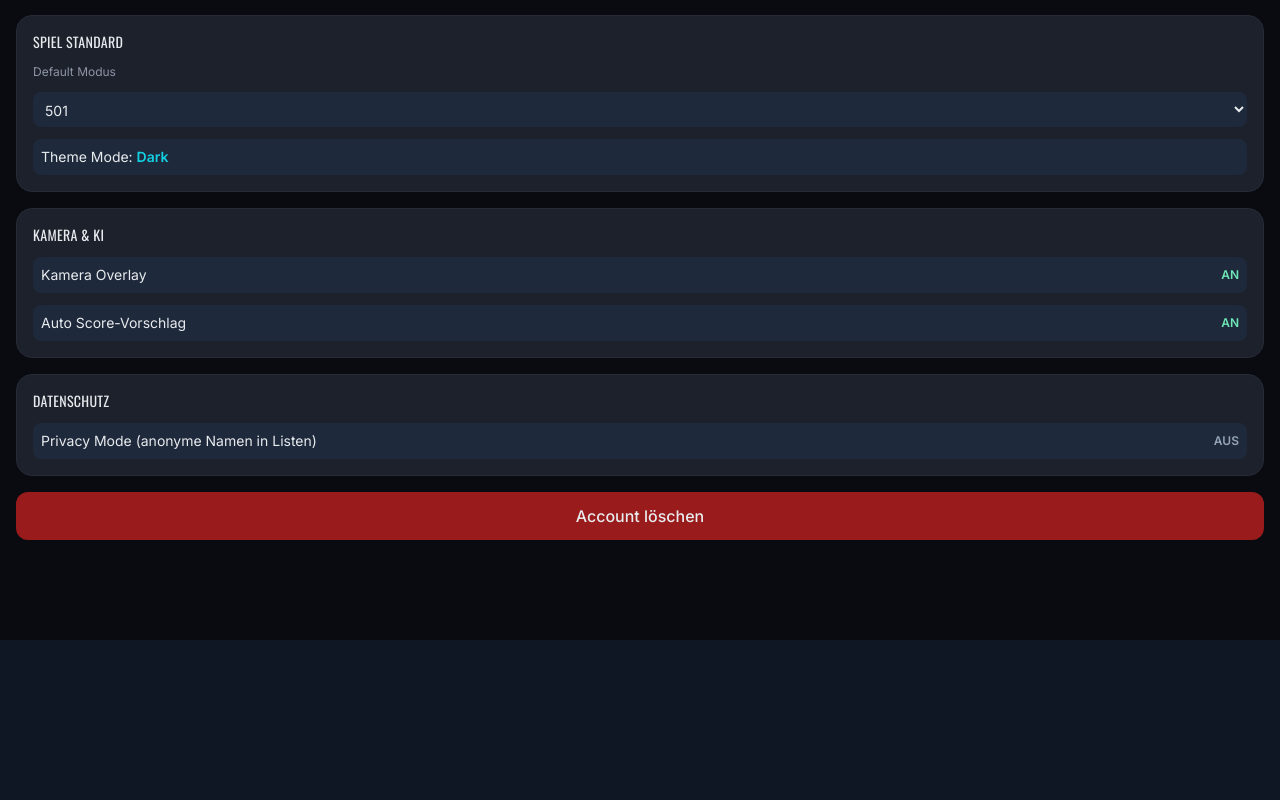
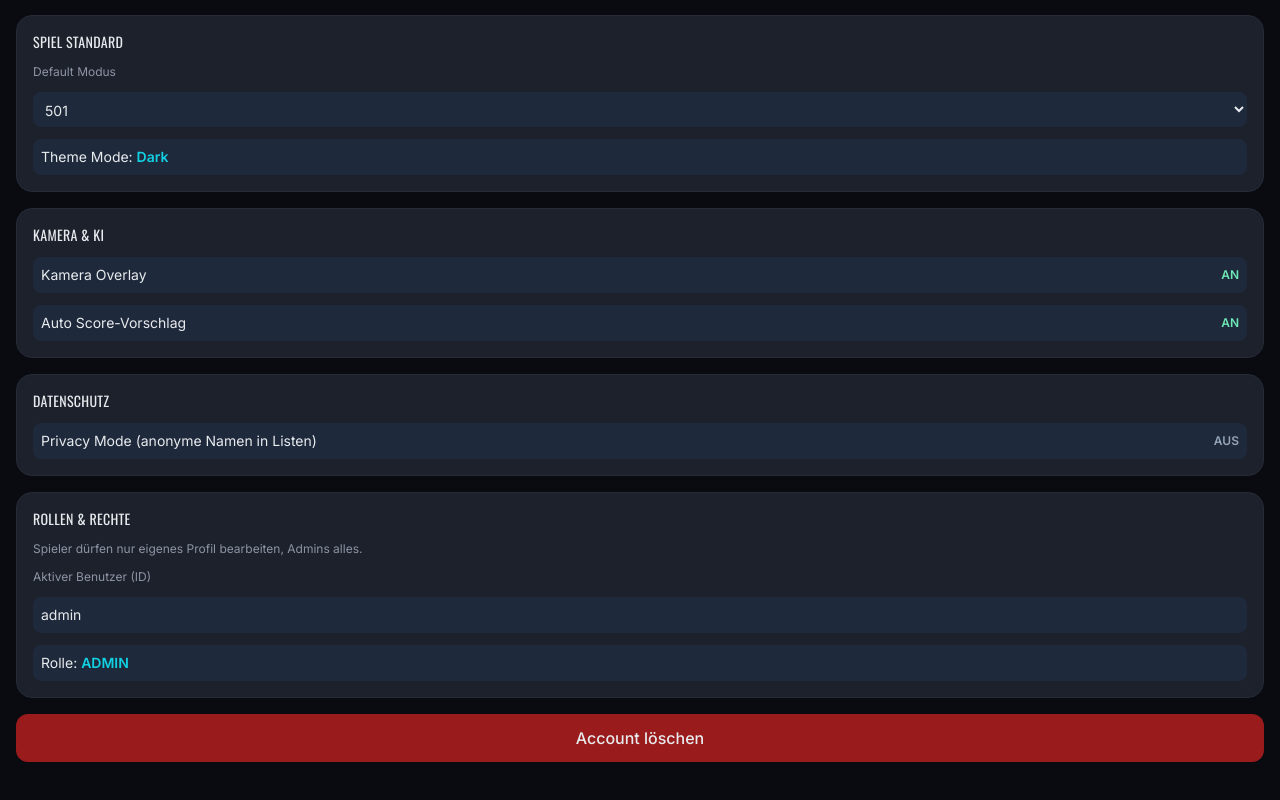
Before and after one commit to Martin-Mue/H-Town-United-Dartsapp-byClawdbot, a React (Vite) app in the folder frontend/: page /settings in a window 1280 px wide. Shown: the part 819-1619 px from the top of the page. Before the commit the page ends 1459 px from the top, so only its background shows below. Built offline with nearby package versions, Linux system fonts and the light colour scheme.

Commit message:
feat: add role-based player editing (self vs admin) and auth context controls

```diff
--- a/frontend/src/features/players/PlayerProfilePage.tsx
+++ b/frontend/src/features/players/PlayerProfilePage.tsx
@@ -20,6 +20,17 @@ export function PlayerProfilePage() {
   const [trendMode, setTrendMode] = useState<'match' | 'mixed'>('match');
   const [expandedMatchId, setExpandedMatchId] = useState<string | null>(null);
 
+  const auth = useMemo(() => {
+    try {
+      const raw = window.localStorage.getItem('htown-auth-context');
+      if (!raw) return { userId: 'admin', role: 'ADMIN' as 'ADMIN' | 'PLAYER' };
+      const parsed = JSON.parse(raw) as { userId?: string; role?: 'ADMIN' | 'PLAYER' };
+      return { userId: parsed.userId || 'admin', role: parsed.role || 'ADMIN' };
+    } catch {
+      return { userId: 'admin', role: 'ADMIN' as 'ADMIN' | 'PLAYER' };
+    }
+  }, []);
+
   const players = useMemo<ManagedPlayer[]>(() => {
     try {
       const raw = window.localStorage.getItem('htown-players');
@@ -31,6 +42,7 @@ export function PlayerProfilePage() {
 
 
   const player = players.find((p) => p.id === playerId);
+  const canEditProfile = !!player && (auth.role === 'ADMIN' || auth.userId === (player as any).ownerUserId || auth.userId === player.id);
 
   useEffect(() => {
     if (!player) return;
@@ -152,7 +164,7 @@ export function PlayerProfilePage() {
       <div className="rounded-2xl card-bg border soft-border p-4 space-y-3">
         <div className="flex items-center justify-between">
           <h3 className="text-sm uppercase">Spieler-Steckbrief</h3>
-          <button onClick={() => setIsEditingBio((v) => !v)} className="rounded bg-slate-800 px-2 py-1 text-[11px]">{isEditingBio ? 'Fertig' : 'Bearbeiten'}</button>
+          <button disabled={!canEditProfile} onClick={() => setIsEditingBio((v) => !v)} className="rounded bg-slate-800 px-2 py-1 text-[11px] disabled:opacity-40">{isEditingBio ? 'Fertig' : 'Bearbeiten'}</button>
         </div>
 
         {!isEditingBio ? (
@@ -195,6 +207,7 @@ export function PlayerProfilePage() {
               <button onClick={() => previewAnnouncement(player.displayName, bioDraft.nickname, bioDraft.nicknamePronunciation, bioDraft.announcerStyle)} className="rounded bg-slate-800 p-2">Ansage testen</button>
               <button
                 onClick={() => {
+                  if (!canEditProfile) return;
                   const raw = window.localStorage.getItem('htown-players');
                   if (!raw) return;
                   const all = JSON.parse(raw) as ManagedPlayer[];
--- a/frontend/src/features/players/PlayersPage.tsx
+++ b/frontend/src/features/players/PlayersPage.tsx
@@ -26,6 +26,7 @@ type ManagedPlayer = {
   avatarSourcePhoto?: string;
   avatarKind?: 'GENERIC_AI' | 'PHOTO_STYLIZED';
   avatarStyle?: 'REALISTIC' | 'COMIC' | 'NEON';
+  ownerUserId?: string;
 };
 
 const STORAGE_KEY = 'htown-players';
@@ -125,17 +126,17 @@ export function PlayersPage() {
     if (seedVersion !== SEED_VERSION) {
       window.localStorage.setItem(STORAGE_KEY, JSON.stringify(SEED_PLAYERS));
       window.localStorage.setItem(SEED_VERSION_KEY, SEED_VERSION);
-      return SEED_PLAYERS;
+      return SEED_PLAYERS.map((p) => ({ ...p, ownerUserId: p.id }));
     }
 
     const raw = window.localStorage.getItem(STORAGE_KEY);
     if (!raw) {
       window.localStorage.setItem(STORAGE_KEY, JSON.stringify(SEED_PLAYERS));
-      return SEED_PLAYERS;
+      return SEED_PLAYERS.map((p) => ({ ...p, ownerUserId: p.id }));
     }
 
     try {
-      return JSON.parse(raw) as ManagedPlayer[];
+      return (JSON.parse(raw) as ManagedPlayer[]).map((p) => ({ ...p, ownerUserId: p.ownerUserId ?? p.id }));
     } catch {
       window.localStorage.setItem(STORAGE_KEY, JSON.stringify(SEED_PLAYERS));
       return SEED_PLAYERS;
@@ -164,6 +165,19 @@ export function PlayersPage() {
   const [avatarStyleInput, setAvatarStyleInput] = useState<'REALISTIC' | 'COMIC' | 'NEON'>('COMIC');
   const [editPlayerId, setEditPlayerId] = useState<string | null>(null);
 
+  const auth = useMemo(() => {
+    try {
+      const raw = window.localStorage.getItem('htown-auth-context');
+      if (!raw) return { userId: 'admin', role: 'ADMIN' as 'ADMIN' | 'PLAYER' };
+      const parsed = JSON.parse(raw) as { userId?: string; role?: 'ADMIN' | 'PLAYER' };
+      return { userId: parsed.userId || 'admin', role: parsed.role || 'ADMIN' };
+    } catch {
+      return { userId: 'admin', role: 'ADMIN' as 'ADMIN' | 'PLAYER' };
+    }
+  }, []);
+
+  const canEditPlayer = (player: ManagedPlayer) => auth.role === 'ADMIN' || auth.userId === player.ownerUserId || auth.userId === player.id;
+
   const persist = (next: ManagedPlayer[]) => {
     setPlayers(next);
     window.localStorage.setItem(STORAGE_KEY, JSON.stringify(next));
@@ -176,6 +190,7 @@ export function PlayersPage() {
 
 
   const startEditPlayer = (player: ManagedPlayer) => {
+    if (!canEditPlayer(player)) return;
     setEditPlayerId(player.id);
     setNameInput(player.displayName);
     setModeInput(player.preferredCheckoutMode);
@@ -196,6 +211,8 @@ export function PlayersPage() {
 
   const saveEditedPlayer = async () => {
     if (!editPlayerId) return;
+    const target = players.find((p) => p.id === editPlayerId);
+    if (!target || !canEditPlayer(target)) return;
     const trimmedName = nameInput.trim();
     if (!trimmedName) return;
 
@@ -245,10 +262,12 @@ export function PlayersPage() {
         : await generateGenericDartAvatar(trimmedName, 'create', avatarStyleInput);
     }
 
+    const newId = `p-${crypto.randomUUID().slice(0, 8)}`;
+
     persist([
       ...players,
       {
-        id: `p-${crypto.randomUUID().slice(0, 8)}`,
+        id: newId,
         displayName: trimmedName,
         membershipStatus: statusInput,
         nickname: nicknameInput.trim() || undefined,
@@ -269,6 +288,7 @@ export function PlayersPage() {
         avatarSourcePhoto: sourcePhotoInput || undefined,
         avatarKind: sourcePhotoInput ? 'PHOTO_STYLIZED' : 'GENERIC_AI',
         avatarStyle: avatarStyleInput,
+        ownerUserId: newId,
       },
     ]);
 
@@ -418,9 +438,11 @@ export function PlayersPage() {
                 <p className="font-semibold truncate">{player.displayName}{player.nickname ? ` "${player.nickname}"` : ''}</p>
                 <p className="text-xs muted-text">Ø {player.currentAverage} · Checkout {player.checkoutPercentage}% · {player.total180s}x 180</p>
                 <div className="mt-1 flex flex-wrap gap-2">
-                  <button onClick={() => startEditPlayer(player)} className="text-[11px] text-slate-200 flex items-center gap-1">
-                    <Pencil size={12} /> Bearbeiten
-                  </button>
+                  {canEditPlayer(player) && (
+                    <button onClick={() => startEditPlayer(player)} className="text-[11px] text-slate-200 flex items-center gap-1">
+                      <Pencil size={12} /> Bearbeiten
+                    </button>
+                  )}
                   <button onClick={() => generateAvatarForPlayer(player.id, player.displayName)} className="text-[11px] primary-text flex items-center gap-1">
                     <Sparkles size={12} /> KI-Bild aktualisieren
                   </button>
--- a/frontend/src/features/settings/SettingsPage.tsx
+++ b/frontend/src/features/settings/SettingsPage.tsx
@@ -37,6 +37,16 @@ export function SettingsPage() {
   const [privacyMode, setPrivacyMode] = useState(false);
   const [confirmDelete, setConfirmDelete] = useState(false);
   const [appSettings, setAppSettings] = useState<AppSettings>(() => readSettings());
+  const [authContext, setAuthContext] = useState<{ userId: string; role: 'ADMIN' | 'PLAYER' }>(() => {
+    try {
+      const raw = window.localStorage.getItem('htown-auth-context');
+      if (!raw) return { userId: 'admin', role: 'ADMIN' };
+      const parsed = JSON.parse(raw) as { userId?: string; role?: 'ADMIN' | 'PLAYER' };
+      return { userId: parsed.userId || 'admin', role: parsed.role || 'ADMIN' };
+    } catch {
+      return { userId: 'admin', role: 'ADMIN' };
+    }
+  });
 
   const eloPreview = useMemo(() => {
     if (!appSettings.eloRankingEnabled) return 'ELO-Ranking deaktiviert';
@@ -47,6 +57,11 @@ export function SettingsPage() {
     const next = { ...appSettings, ...patch };
     setAppSettings(next);
     window.localStorage.setItem(SETTINGS_KEY, JSON.stringify(next));
+  };
+
+  const persistAuth = (next: { userId: string; role: 'ADMIN' | 'PLAYER' }) => {
+    setAuthContext(next);
+    window.localStorage.setItem('htown-auth-context', JSON.stringify(next));
   };
 
   return (
@@ -119,6 +134,16 @@ export function SettingsPage() {
         <ToggleRow label="Privacy Mode (anonyme Namen in Listen)" value={privacyMode} onToggle={() => setPrivacyMode((v) => !v)} />
       </div>
 
+      <div className="rounded-2xl card-bg border soft-border p-4 space-y-3">
+        <h3 className="text-sm uppercase">Rollen & Rechte</h3>
+        <p className="text-xs muted-text">Spieler dürfen nur eigenes Profil bearbeiten, Admins alles.</p>
+        <label className="text-xs muted-text block">Aktiver Benutzer (ID)</label>
+        <input value={authContext.userId} onChange={(e) => persistAuth({ ...authContext, userId: e.target.value || 'player-1' })} className="w-full rounded-lg bg-slate-800 p-2 text-sm" />
+        <button onClick={() => persistAuth({ ...authContext, role: authContext.role === 'ADMIN' ? 'PLAYER' : 'ADMIN' })} className="w-full rounded-lg bg-slate-800 p-2 text-sm text-left">
+          Rolle: <span className="font-semibold primary-text">{authContext.role}</span>
+        </button>
+      </div>
+
       <button className="w-full rounded-xl bg-red-800 p-3 font-medium" onClick={() => setConfirmDelete(true)}>
         Account löschen
       </button>
```
